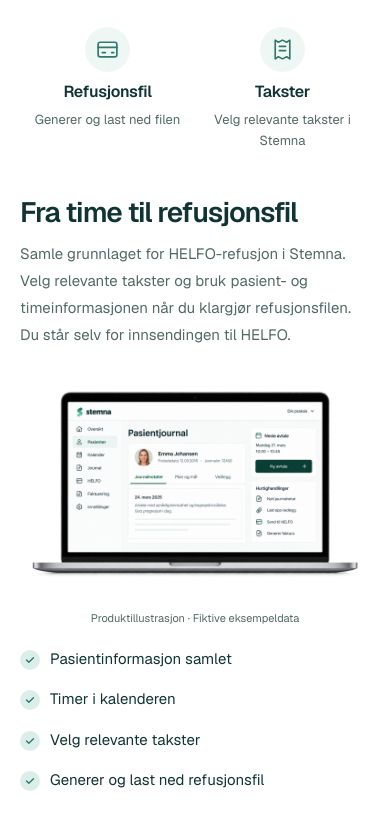
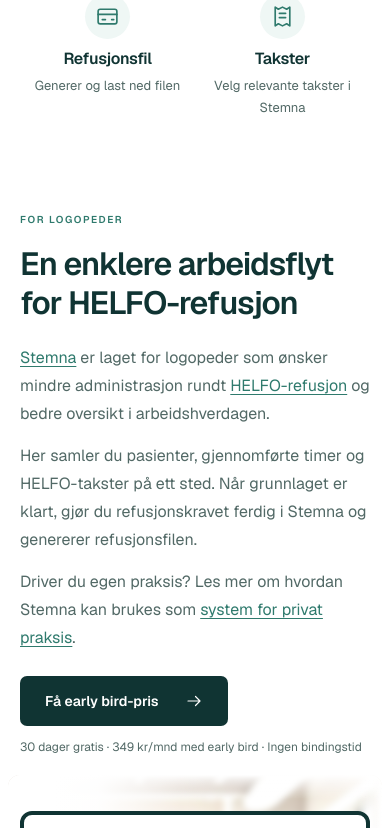
Before and after one commit to Jorgeborg9/stemna-front, a Next.js app: page /journalsystem-logoped in a window 390 px wide. Shown: the part 1109-1937 px from the top of the page. Built offline with nearby package versions, Linux system fonts and the light colour scheme.

Commit message:
undersider oppdatering

```diff
--- a/src/components/footer-cta.tsx
+++ b/src/components/footer-cta.tsx
@@ -2,7 +2,7 @@
 import { Action } from "./actions";
 import { trial } from "@/lib/landing-data";
 
-export function FooterCTA() {
+export function FooterCTA({ earlyBird = false }: { earlyBird?: boolean }) {
   return (
     <section className="final-cta">
       <div className="container final-inner">
@@ -14,12 +14,12 @@
             arbeidshverdag.
           </h2>
           <p>
-            Test Stemna gratis i 30 dager. Vi hjelper deg med å komme i gang.
+            {earlyBird ? "30 dager gratis · 349 kr/mnd med early bird · Ingen bindingstid" : "Test Stemna gratis i 30 dager. Vi hjelper deg med å komme i gang."}
           </p>
         </div>
         <div className="final-action">
           <Action className="button button-white">
-            {trial.cta} <Icon name="arrow" />
+            {earlyBird ? "Få early bird-pris" : trial.cta} <Icon name="arrow" />
           </Action>
           <span>
             <Icon name="check" />
--- a/src/components/seo-landing.module.css
+++ b/src/components/seo-landing.module.css
@@ -1055,11 +1055,45 @@
   margin: 0;
   min-width: 0;
 }
-.productLaptop img {
-  display: block;
-  width: 100%;
-  height: auto;
-  object-fit: contain;
+.productLaptop .previewFigure {
+  margin: 0;
+  padding: 0;
+  background: transparent;
+}
+.productLaptop .preview {
+  min-height: 440px;
+}
+.productLaptop .previewTabs {
+  flex-wrap: wrap;
+  gap: 10px 18px;
+}
+.productLaptop .previewStats > div,
+.productLaptop .previewRows > div > span {
+  min-width: 0;
+}
+.productLaptop .status {
+  max-width: 45%;
+}
+@media (max-width: 760px) {
+  .productLaptop .preview {
+    min-height: 0;
+  }
+  .productLaptop .previewBody {
+    padding: 14px;
+  }
+  .productLaptop .previewTitle {
+    margin: 14px 0;
+  }
+  .productLaptop .previewStats {
+    gap: 6px;
+  }
+  .productLaptop .previewStats > div {
+    padding: 8px;
+  }
+  .productLaptop .previewRows > div {
+    gap: 8px;
+    padding-block: 9px;
+  }
 }
 .productLaptop figcaption {
   text-align: center;
--- a/src/components/seo-landing.tsx
+++ b/src/components/seo-landing.tsx
@@ -1,3 +1,5 @@
+import { WhatIsStemna } from "./what-is-stemna";
+import { seoProductContent } from "@/lib/seo-product-content";
 import Link from "next/link";
 import { ContextualText } from "./contextual-text";
 import { FooterCTA } from "./footer-cta";
@@ -8,7 +10,6 @@
 import { pricing, photography } from "@/lib/landing-data";
 import { seoOffer, type SeoPageData } from "@/lib/seo-pages";
 import styles from "./seo-landing.module.css";
-import { seoProductVisual, seoProductVariants } from "@/lib/seo-product-visual";
 import { SeoTestimonialCarousel } from "./seo-testimonial-carousel";
 import { seoTestimonials } from "@/lib/seo-testimonials";
 
@@ -25,7 +26,7 @@
   };
 }
 
-// Static desktop product concept: all patients, notes and statuses are fictional.
+// Static desktop product concept: all patients, sessions and statuses are fictional.
 // Replace with approved anonymized screenshots when the product is ready.
 function DesktopPreview({ mode }: { mode: SeoPageData["mode"] }) {
   const refund = mode === "refund";
@@ -39,8 +40,9 @@
         <div className={styles.previewBody}>
           <div className={styles.previewTabs} aria-hidden="true">
             <span className={!refund ? styles.selected : ""}>Pasienter</span>
-            <span>Avtaler</span>
-            <span className={refund ? styles.selected : ""}>HELFO-oppgjør</span>
+            <span>Kalender</span>
+            <span>HELFO-takster</span>
+            <span className={refund ? styles.selected : ""}>Refusjonskrav</span>
           </div>
           <div className={styles.previewTitle}>
             <div>
@@ -52,9 +54,7 @@
               <h3>
                 {refund
                   ? "Ditt refusjonsgrunnlag"
-                  : mode === "hearing"
-                    ? "Refusjonsgrunnlag"
-                    : "Refusjonsgrunnlag"}
+                  : "Pasientinformasjon"}
               </h3>
             </div>
             <Icon name={refund ? "refund" : "journal"} />
@@ -65,7 +65,7 @@
                 {[
                   ["Utkast", "2"],
                   ["Fil generert", "4"],
-                  ["Under arbeid", "1"],
+                  ["Klar til filgenerering", "1"],
                 ].map(([label, value]) => (
                   <div key={label}>
                     <span>{label}</span>
@@ -74,7 +74,7 @@
                 ))}
               </div>
               <div className={styles.previewRows}>
-                {["Utkast", "Fil generert", "Under arbeid"].map((status, i) => (
+                {["Utkast", "Fil generert", "Klar til filgenerering"].map((status, i) => (
                   <div key={status}>
                     <span>
                       <b>Refusjonskrav {i + 1}</b>
@@ -85,7 +85,7 @@
                 ))}
               </div>
               <p className={styles.previewNote}>
-                Registrer time → Generer fil → Last ned
+                Generer refusjonsfil → Last ned refusjonsfil
               </p>
             </>
           ) : (
@@ -101,14 +101,8 @@
               </div>
               <div className={styles.journal}>
                 <span>TIMEINFORMASJON · EKSEMPEL</span>
-                <h4>
-                  {mode === "hearing" ? "Registrert time" : "Registrert time"}
-                </h4>
-                <p>
-                  {mode === "hearing"
-                    ? "Velg relevante takster før refusjonsfilen genereres."
-                    : "Velg relevante takster før refusjonsfilen genereres."}
-                </p>
+                <h4>Registrert time</h4>
+                <p>Velg relevante HELFO-takster før refusjonsfilen genereres.</p>
                 <div className={styles.noteLines} aria-hidden="true">
                   <i />
                   <i />
@@ -205,10 +199,7 @@
           <p className={styles.intro}>{page.intro}</p>
           <div className={styles.actions}>
             <Action>
-              Prøv 30 dager gratis <Icon name="arrow" />
-            </Action>
-            <Action kind="demo" className="button button-secondary">
-              Book en demo
+              Få early bird-pris <Icon name="arrow" />
             </Action>
           </div>
           <Checks
@@ -250,28 +241,16 @@
   );
 }
 function SeoValueSection({ page }: { page: SeoPageData }) {
-  const productVisual =
-    page.mode === "refund" || page.mode === "practice"
-      ? seoProductVariants[page.mode]
-      : seoProductVisual;
+  const content = seoProductContent[page.mode];
   return (
-    <section className={styles.valueSection}>
-      <div className={`container ${styles.productSection}`}>
-        <div className={styles.productIntro}>
-          <h2>{page.valueTitle}</h2>
-          <p>{page.valueCopy}</p>
-        </div>
-        <figure className={styles.productLaptop}>
-          <Image
-            {...productVisual}
-            alt={productVisual.alt}
-            sizes="(max-width: 900px) calc(100vw - 40px), (max-width: 1280px) 58vw, 696px"
-          />
-          <figcaption>Produktillustrasjon · Fiktive eksempeldata</figcaption>
-        </figure>
-        <Checks className={styles.productBenefits} items={page.benefits} />
-      </div>
-    </section>
+    <WhatIsStemna content={{
+      ...content,
+      body: <>{content.paragraphs.map(paragraph => (
+        <p key={paragraph.text}><ContextualText text={paragraph.text} links={paragraph.links} /></p>
+      ))}</>,
+      cta: "Få early bird-pris",
+      support: "30 dager gratis · 349 kr/mnd med early bird · Ingen bindingstid",
+    }} />
   );
 }
 function SeoTestimonial({ page }: { page: SeoPageData }) {
@@ -292,41 +271,26 @@
     <section className={`section ${styles.trialSection}`}>
       <div className={`container ${styles.trialBlock}`}>
         <div className={styles.trialContent}>
-          <p className="eyebrow">KOM I GANG I DAG</p>
+          <p className="eyebrow">EARLY BIRD</p>
           <h2>{seoOffer.title}</h2>
           <p className={styles.trialCopy}>{seoOffer.description}</p>
           <Checks className={styles.trialTrust} items={trust} />
           <p className={styles.trialPrice}>
-            <span className="check-circle">
-              <Icon name="check" />
-            </span>
-            <strong>
-              {new Intl.NumberFormat("nb-NO").format(pricing.plans[0].price)}{" "}
-              {pricing.currency}/{pricing.interval}
-            </strong>{" "}
-            etter prøveperioden
+            Ordinær pris: <s>{pricing.plans[0].price} {pricing.currency}/{pricing.interval}</s>
           </p>
           <div className={styles.actions}>
             <Action className="button">
-              Prøv gratis nå <Icon name="arrow" />
-            </Action>
-            <Action kind="demo" className="button button-secondary">
-              Book en demo
+              Få early bird-pris <Icon name="arrow" />
             </Action>
           </div>
           <Link className={styles.priceLink} href="/#priser">
             Se pris og innhold
           </Link>
+          <p><small>Early bird gjelder ved registrering innen 31. oktober 2026.</small></p>
         </div>
         <div className={`${styles.practiceVisual} ${styles.trialVisual}`}>
-          <Image
-            src="/Reference/Helfo2.png"
-            alt="Illustrasjon av Stemnas HELFO-oppgjør på en bærbar datamaskin"
-            fill
-            sizes="(max-width: 900px) 100vw, 45vw"
-            className={styles.trialImage}
-          />
-        </div>
+  <DesktopPreview mode="refund" />
+</div>
       </div>
     </section>
   );
@@ -370,7 +334,7 @@
         <FreeTrialCTA />
         <SeoFAQ page={page} />
       </main>
-      <FooterCTA />
+      <FooterCTA earlyBird />
       <Footer />
     </>
   );
--- a/src/components/what-is-stemna.tsx
+++ b/src/components/what-is-stemna.tsx
@@ -1,3 +1,4 @@
+import type { ReactNode } from "react";
 import Image from "next/image";
 import Link from "next/link";
 import { Action } from "./actions";
@@ -28,15 +29,25 @@
   },
 ];
 
-export function WhatIsStemna() {
+export type WhatIsStemnaContent = {
+  eyebrow: string;
+  heading: string;
+  body: ReactNode;
+  cta: string;
+  support: string;
+  featureDescriptions: [string, string, string, string];
+};
+
+export function WhatIsStemna({ content }: { content?: WhatIsStemnaContent }) {
   return (
     <section id="funksjoner" className={`section ${styles.section}`}>
       <div id="slik-fungerer-det" className="container">
         <div className={styles.columns}>
           <div className={styles.copy}>
-            <p className="eyebrow">HVA ER STEMNA?</p>
-            <h2>Alt du trenger for å gjøre HELFO-refusjonen enklere.</h2>
+            <p className="eyebrow">{content?.eyebrow ?? "HVA ER STEMNA?"}</p>
+            <h2>{content?.heading ?? "Alt du trenger for å gjøre HELFO-refusjonen enklere."}</h2>
             <div className={styles.body}>
+              {content?.body ?? <>
               <p>
                 Stemna er et webbasert system for logopeder og audiopedagoger
                 som sender refusjonskrav til HELFO.
@@ -54,19 +65,20 @@
                 </Link>
                 .
               </p>
+              </>}
             </div>
             <div className={styles.actions}>
               <Action>
-                Prøv Stemna gratis <Icon name="arrow" />
+                {content?.cta ?? "Prøv Stemna gratis"} <Icon name="arrow" />
               </Action>
-              {showProductVideo && (
+              {!content && showProductVideo && (
                 <Action kind="demo" className="button button-secondary">
                   Se hvordan det fungerer
                 </Action>
               )}
             </div>
             <p className={styles.note}>
-              0 kr i dag. 30 dager gratis. Ingen bindingstid.
+              {content?.support ?? "0 kr i dag. 30 dager gratis. Ingen bindingstid."}
             </p>
           </div>
           <div className={styles.visual}>
@@ -82,13 +94,13 @@
           </div>
         </div>
         <div className={styles.features}>
-          {features.map((feature) => (
+          {features.map((feature, index) => (
             <article key={feature.title}>
               <span className={styles.featureIcon}>
                 <Icon name={feature.icon} />
               </span>
               <h3>{feature.title}</h3>
-              <p>{feature.text}</p>
+              <p>{content?.featureDescriptions[index] ?? feature.text}</p>
             </article>
           ))}
         </div>
--- a/src/lib/seo-pages.ts
+++ b/src/lib/seo-pages.ts
@@ -1,13 +1,13 @@
 import { pricing } from "./landing-data";
 
-const priceAnswer = `Stemna koster ${pricing.plans[0].price} kr per måned. Du kan prøve gratis i 30 dager, uten bindingstid. Prisen inkluderer HELFO-refusjon, generering av refusjonsfil, pasientoversikt, kalender, takster og norsk support. Se priser.`;
+const priceAnswer = `Ordinær pris er ${pricing.plans[0].price} kr/mnd. Ved registrering innen 31. oktober 2026 får du early bird-prisen på 349 kr/mnd så lenge abonnementet er aktivt. 30 dager gratis og ingen bindingstid. Registreringen er ikke åpen ennå – meld interesse for å få beskjed. Se priser.`;
 
 // Launch product truth: generate/download reimbursement files; users submit to HELFO themselves.
 // Testimonials and product previews below are explicitly fictional placeholders.
 export const seoOffer = {
-  title: "Prøv Stemna gratis i 30 dager",
-  description: "Få full tilgang til alle funksjoner. Ingen bindingstid.",
-  trust: ["30 dager gratis", "Ingen bindingstid", "Norskutviklet"],
+  title: "Få Stemna til 349 kr/mnd",
+  description: "Meld interesse innen 31. oktober og få muligheten til å sikre early bird-prisen når Stemna åpner.",
+  trust: ["30 dager gratis", "349 kr/mnd etter prøveperioden", "Behold prisen så lenge abonnementet er aktivt", "Ingen bindingstid", "Norskutviklet"],
   // No verified hosting evidence exists in this frontend project. Do not publish
   // the location/security claim until the hosting arrangement is documented.
   storageInNorwayVerified: false,
@@ -49,7 +49,7 @@
     eyebrow: "FOR LOGOPEDER",
     heading: "Enklere HELFO-refusjon for logopeder",
     intro:
-      "Stemna hjelper logopeder med å samle pasientinformasjon, timer og takster før refusjonsfilen genereres. Last ned filen og send den inn til HELFO selv.",
+      "Samle pasienter, timer og HELFO-takster i én arbeidsflyt. Stemna gjør refusjonsarbeidet enklere for privatpraktiserende logopeder, så du får mer tid til pasientene.",
     mode: "journal",
     features: [
       {
@@ -75,7 +75,7 @@
     ],
     valueTitle: "Fra time til refusjonsfil",
     valueCopy:
-      "Samle grunnlaget for HELFO-refusjon i Stemna. Velg relevante takster og bruk pasient- og timeinformasjonen når du klargjør refusjonsfilen. Du står selv for innsendingen til HELFO.",
+      "Registrer gjennomførte behandlingstimer og velg relevante HELFO-takster. Med pasientinformasjon og timer samlet blir det enklere å gjøre refusjonskravet klart i Stemna.",
     benefits: [
       "Pasientinformasjon samlet",
       "Timer i kalenderen",
@@ -136,7 +136,7 @@
     eyebrow: "FOR AUDIOPEDAGOGER",
     heading: "Enklere HELFO-refusjon for audiopedagoger",
     intro:
-      "Stemna hjelper audiopedagoger med å samle pasientinformasjon, timer og takster før refusjonsfilen genereres. Last ned filen og send den inn til HELFO selv.",
+      "Få bedre oversikt over pasienter, timer og HELFO-takster i din audiopedagogiske praksis. Stemna hjelper deg å gjøre refusjonskravet klart med mindre administrasjon.",
     mode: "hearing",
     features: [
       {
@@ -162,7 +162,7 @@
     ],
     valueTitle: "Enklere refusjonsarbeid for audiopedagoger",
     valueCopy:
-      "Samle grunnlaget for HELFO-refusjon i Stemna. Velg relevante takster og bruk pasient- og timeinformasjonen når du klargjør refusjonsfilen. Du står selv for innsendingen til HELFO.",
+      "Hold oversikt over pasienter og gjennomførte timer i din audiopedagogiske praksis. Velg relevante HELFO-takster og klargjør refusjonskravet med informasjonen samlet på ett sted.",
     benefits: [
       "Pasientinformasjon samlet",
       "Timer i kalenderen",
@@ -223,7 +223,7 @@
     eyebrow: "HELFO-OPPGJØR",
     heading: "Enklere HELFO-refusjon – fra time til ferdig fil",
     intro:
-      "Samle pasientinformasjon, timer og relevante takster i Stemna. Generer refusjonsfilen og last den ned. Deretter laster du selv opp filen hos HELFO.",
+      "Fra gjennomført time til ferdig refusjonskrav – med pasienter, timer og HELFO-takster samlet på ett sted. Stemna gjør det enklere å klargjøre HELFO-oppgjøret.",
     mode: "refund",
     features: [
       {
@@ -243,18 +243,18 @@
       },
       {
         title: "Last ned filen",
-        description: "Du sender filen inn til HELFO selv",
+        description: "Refusjonsfil klar til innsending",
         icon: "refund",
       },
     ],
     valueTitle: "Slik klargjør du HELFO-refusjon",
     valueCopy:
-      "Registrer pasient- og timeinformasjonen og velg relevante takster. Stemna organiserer grunnlaget og genererer refusjonsfilen. Last ned filen fra Stemna, og last den deretter opp hos HELFO selv.",
+      "Registrer gjennomførte timer og velg relevante HELFO-takster. Stemna samler grunnlaget og genererer refusjonsfilen, slik at du slipper å holde oversikt i flere systemer.",
     benefits: [
       "Samle pasient- og timeinformasjon",
       "Velg relevante takster",
       "Generer refusjonsfilen",
-      "Last ned og last opp hos HELFO selv",
+      "Refusjonskrav klart til innsending",
     ],
     testimonial: {
       quote:
@@ -277,7 +277,7 @@
       {
         question: "Kan logopeder bruke Stemna til HELFO-refusjon?",
         answer:
-          "Ja. Stemna for logopeder samler pasienter, timer og takster før refusjonsfilen genereres. Du laster ned filen og sender den inn til HELFO selv.",
+          "Ja. Stemna for logopeder samler pasienter, timer og HELFO-takster og gjør det enklere å klargjøre refusjonskravet.",
         answerLinks: [
           {
             text: "Stemna for logopeder",
@@ -288,7 +288,7 @@
       {
         question: "Kan audiopedagoger bruke Stemna til HELFO-refusjon?",
         answer:
-          "Ja. Stemna for audiopedagoger gjør klargjøringen av refusjonsgrunnlaget enklere. Innsendingen av den nedlastede filen gjør du selv hos HELFO.",
+          "Ja. Stemna for audiopedagoger gir oversikt over pasienter, timer og HELFO-takster som grunnlag for refusjonskravet.",
         answerLinks: [
           {
             text: "Stemna for audiopedagoger",
@@ -316,7 +316,7 @@
     eyebrow: "FOR PRIVAT PRAKSIS",
     heading: "Enklere refusjonsarbeid i privat praksis",
     intro:
-      "Stemna samler pasientinformasjon, timer og takster som grunnlag for HELFO-refusjon. Generer refusjonsfilen, last den ned og send den inn til HELFO selv.",
+      "Driver du egen praksis som logoped eller audiopedagog? Samle pasienter, timer og HELFO-takster i Stemna og bruk mindre tid på administrasjon rundt refusjonsarbeidet.",
     mode: "practice",
     features: [
       {
@@ -342,7 +342,7 @@
     ],
     valueTitle: "Grunnlaget for refusjon på ett sted",
     valueCopy:
-      "Bruk pasientinformasjon, timer og relevante takster i en enklere arbeidsflyt frem mot HELFO-innsending. Stemna genererer filen; du laster den ned og sender den inn selv.",
+      "Med pasientinformasjon, gjennomførte timer og HELFO-takster samlet får du bedre oversikt i egen praksis. Gjør refusjonskravet klart i én arbeidsflyt, med færre manuelle steg.",
     benefits: [
       "Pasientinformasjon samlet",
       "Oversikt over timer",
--- /dev/null
+++ b/src/lib/seo-product-content.ts
@@ -0,0 +1,162 @@
+import type { SeoPageData } from "./seo-pages";
+import type { ContextualLink } from "@/components/contextual-text";
+
+type ProductContent = {
+  eyebrow: string;
+  heading: string;
+  paragraphs: { text: string; links?: ContextualLink[] }[];
+  featureDescriptions: [string, string, string, string];
+};
+
+const home = { text: "Stemna", href: "/" };
+
+export const seoProductContent: Record<
+  SeoPageData["mode"],
+  ProductContent
+> = {
+  journal: {
+    eyebrow: "FOR LOGOPEDER",
+    heading: "En enklere arbeidsflyt for HELFO-refusjon",
+    paragraphs: [
+      {
+        text: "Stemna er laget for logopeder som ønsker mindre administrasjon rundt HELFO-refusjon og bedre oversikt i arbeidshverdagen.",
+        links: [
+          home,
+          {
+            text: "HELFO-refusjon",
+            href: "/helfo-oppgjor",
+          },
+        ],
+      },
+      {
+        text: "Her samler du pasienter, gjennomførte timer og HELFO-takster på ett sted. Når grunnlaget er klart, gjør du refusjonskravet ferdig i Stemna og genererer refusjonsfilen.",
+      },
+      {
+        text: "Driver du egen praksis? Les mer om hvordan Stemna kan brukes som system for privat praksis.",
+        links: [
+          {
+            text: "system for privat praksis",
+            href: "/journalsystem-privat-praksis",
+          },
+        ],
+      },
+    ],
+    featureDescriptions: [
+      "Ha relevant pasientinformasjon samlet.",
+      "Registrer behandlingene du har gjennomført.",
+      "Velg relevante HELFO-takster direkte i Stemna.",
+      "Gjør refusjonen klar og generer refusjonsfilen.",
+    ],
+  },
+
+  hearing: {
+    eyebrow: "FOR AUDIOPEDAGOGER",
+    heading: "HELFO-refusjon tilpasset arbeidshverdagen din",
+    paragraphs: [
+      {
+        text: "Stemna gir audiopedagoger en enklere måte å holde oversikt over grunnlaget for HELFO-refusjon og redusere manuelt administrasjonsarbeid.",
+        links: [
+          home,
+          {
+            text: "HELFO-refusjon",
+            href: "/helfo-oppgjor",
+          },
+        ],
+      },
+      {
+        text: "Pasienter, gjennomførte timer og relevante HELFO-takster samles i én arbeidsflyt, slik at det blir enklere å gjøre refusjonskravet klart og generere refusjonsfilen.",
+      },
+      {
+        text: "Driver du egen praksis? Les mer om Stemna for privat praksis.",
+        links: [
+          {
+            text: "privat praksis",
+            href: "/journalsystem-privat-praksis",
+          },
+        ],
+      },
+    ],
+    featureDescriptions: [
+      "Samle relevant pasientinformasjon på ett sted.",
+      "Registrer gjennomførte behandlingstimer.",
+      "Velg relevante HELFO-takster for timene dine.",
+      "Klargjør refusjonskravet og generer refusjonsfilen.",
+    ],
+  },
+
+  refund: {
+    eyebrow: "HELFO-REFUSJON",
+    heading: "Fra gjennomført time til ferdig refusjonskrav",
+    paragraphs: [
+      {
+        text: "Stemna samler grunnlaget du trenger for HELFO-refusjon på ett sted, slik at du får en enklere arbeidsflyt fra gjennomført behandling til ferdig refusjonskrav.",
+        links: [home],
+      },
+      {
+        text: "Registrer gjennomførte timer, velg relevante HELFO-takster og gjør refusjonskravet klart i Stemna. Når grunnlaget er ferdig, genererer Stemna refusjonsfilen du trenger for innsending.",
+      },
+      {
+        text: "Se hvordan arbeidsflyten er tilpasset logopeder, audiopedagoger og deg som driver privat praksis.",
+        links: [
+          {
+            text: "logopeder",
+            href: "/journalsystem-logoped",
+          },
+          {
+            text: "audiopedagoger",
+            href: "/journalsystem-audiopedagog",
+          },
+          {
+            text: "privat praksis",
+            href: "/journalsystem-privat-praksis",
+          },
+        ],
+      },
+    ],
+    featureDescriptions: [
+      "Samle pasientinformasjonen til refusjonskravet.",
+      "Registrer gjennomførte timer som refusjonsgrunnlag.",
+      "Velg relevante HELFO-takster til behandlingene.",
+      "Generer refusjonsfilen når grunnlaget er klart.",
+    ],
+  },
+
+  practice: {
+    eyebrow: "FOR PRIVAT PRAKSIS",
+    heading: "Mindre administrasjon rundt HELFO-refusjon",
+    paragraphs: [
+      {
+        text: "For deg som driver egen praksis er det mye som skal holdes oversikt over. Stemna gjør arbeidet med HELFO-refusjon enklere ved å samle det viktigste på ett sted.",
+        links: [
+          home,
+          {
+            text: "HELFO-refusjon",
+            href: "/helfo-oppgjor",
+          },
+        ],
+      },
+      {
+        text: "Samle pasienter, gjennomførte timer og HELFO-takster, og gå fra behandling til ferdig refusjonskrav i en enklere arbeidsflyt.",
+      },
+      {
+        text: "Stemna er utviklet for arbeidshverdagen til logopeder og audiopedagoger som driver privat praksis.",
+        links: [
+          {
+            text: "logopeder",
+            href: "/journalsystem-logoped",
+          },
+          {
+            text: "audiopedagoger",
+            href: "/journalsystem-audiopedagog",
+          },
+        ],
+      },
+    ],
+    featureDescriptions: [
+      "Ha relevant pasientinformasjon samlet i praksisen.",
+      "Få oversikt over behandlingene du har gjennomført.",
+      "Finn relevante HELFO-takster på ett sted.",
+      "Gjør refusjonen klar og generer refusjonsfilen.",
+    ],
+  },
+};
--- a/src/lib/seo-testimonials.ts
+++ b/src/lib/seo-testimonials.ts
@@ -57,7 +57,7 @@
       name: "Mari",
       role: "privatpraktiserende behandler",
       quote:
-        "Jeg lager refusjonsfilen i Stemna og laster den ned før jeg selv sender den inn til HELFO.",
+        "Jeg får bedre oversikt over refusjonsarbeidet når timer og takster er samlet i Stemna.",
       portrait: testimonials[2].portrait,
     },
   ],
```
